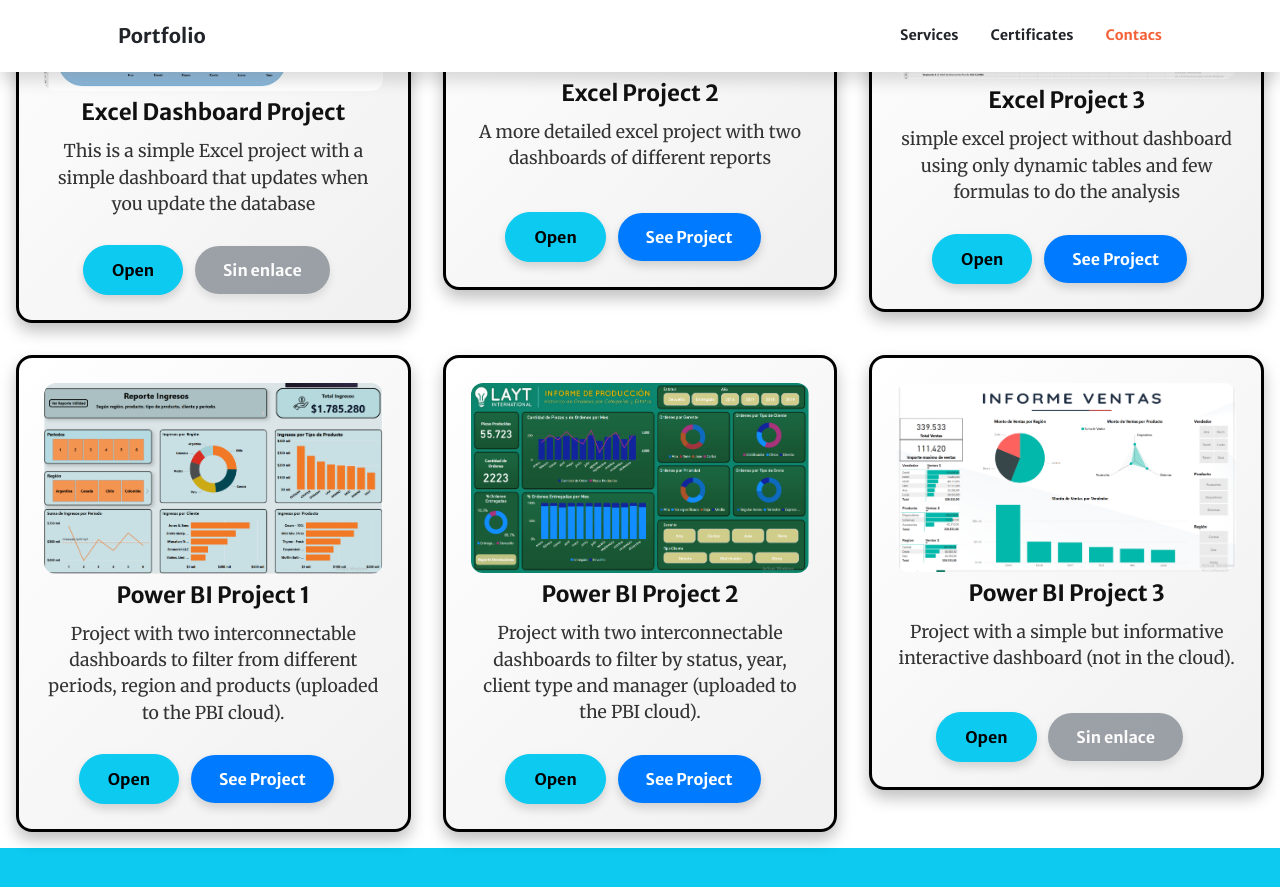
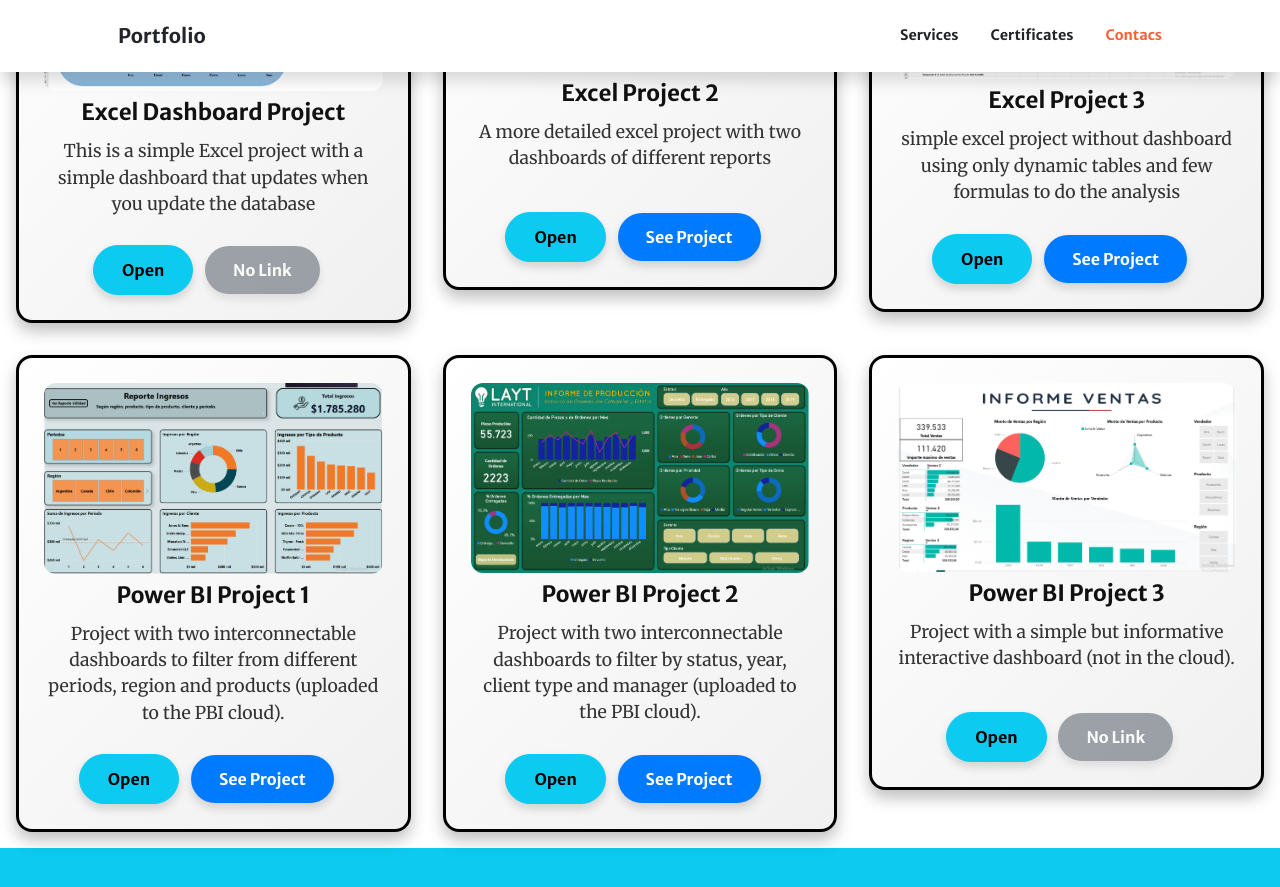
Before and after one commit to Edward-R-analytics/Portfolio, a Jekyll site: the page built from index.md, in a window 1280 px wide and 900 px high, scrolled down 2621 px. Shown: the top 887 px of the window. Built offline with Jekyll 4.4.1, drawn with Linux system fonts in a browser that asks for light colours; comment, search, counter and statistics services are not loaded.

Commit message:
Update portfolio.html

```diff
--- a/_includes/portfolio.html
+++ b/_includes/portfolio.html
@@ -23,7 +23,7 @@
           {% if proj.url and proj.url != '' and proj.url != '#' %}
           <a href="{{ proj.url }}" class="btn btn-primary mt-2" target="_blank" rel="noopener noreferrer">See Project</a>
           {% else %}
-          <button class="btn btn-secondary mt-2" disabled>Sin enlace</button>
+          <button class="btn btn-secondary mt-2" disabled>No Link</button>
           {% endif %}
         </div>
       </div>
```
